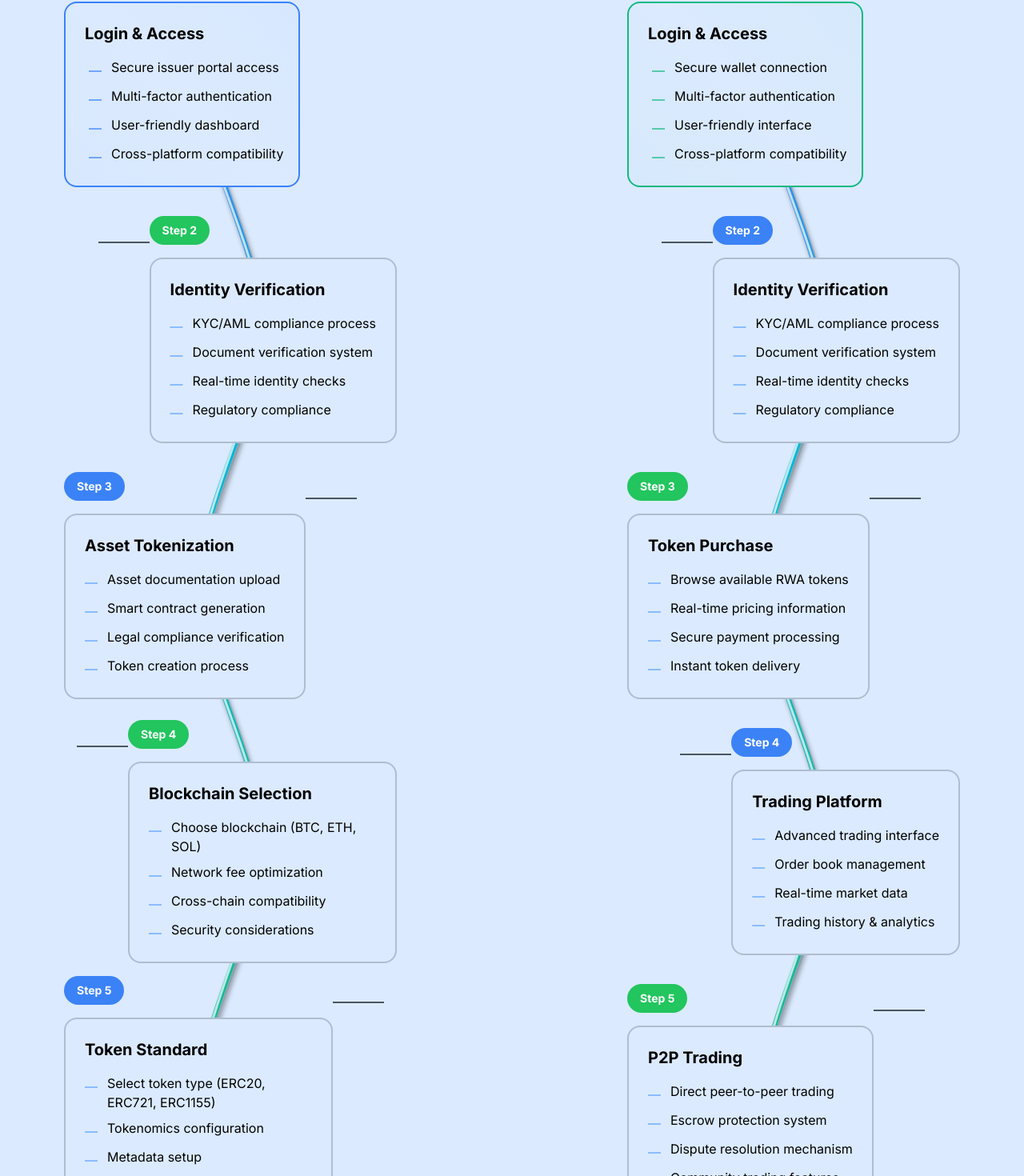
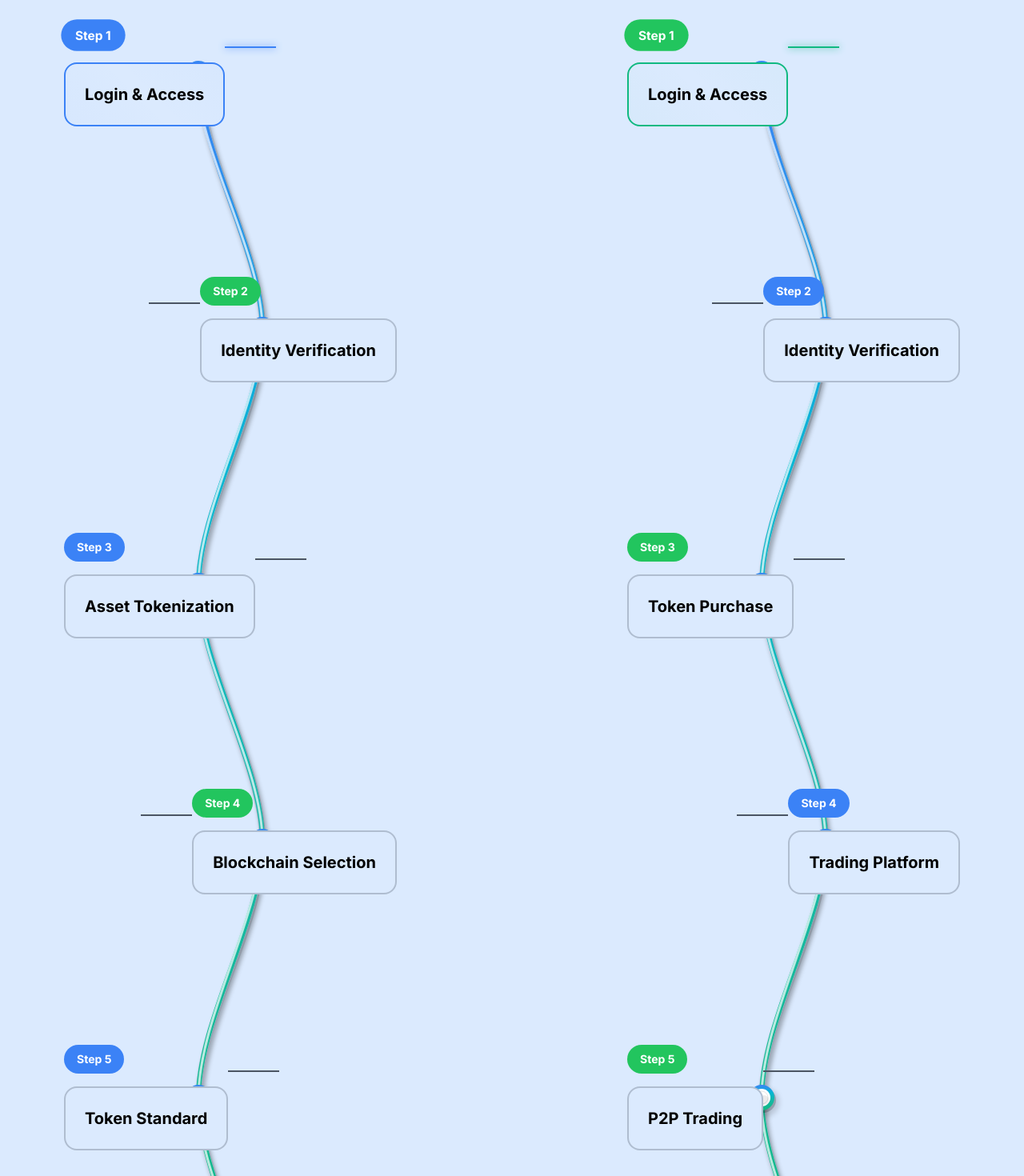
Before and after one commit to anskp/echo-copym-v1.5, a React (Vite) app: page /roadmap in a window 1280 px wide. Shown: the part 809-2279 px from the top of the page at 80% size. Built offline with nearby package versions, Linux system fonts and the light colour scheme; a web font is replaced by a local one.

Commit message:
roadmap changed

```diff
--- a/src/pages/Roadmap/sections/InvestorRoadmap.jsx
+++ b/src/pages/Roadmap/sections/InvestorRoadmap.jsx
@@ -15,13 +15,7 @@
       side: "left",
       color: "bg-green-500",
       glowColor: "shadow-green-500/50",
-      ballColor: "#10B981",
-      items: [
-        "Secure wallet connection",
-        "Multi-factor authentication",
-        "User-friendly interface",
-        "Cross-platform compatibility"
-      ]
+      ballColor: "#10B981"
     },
     {
       id: 2,
@@ -30,13 +24,7 @@
       side: "right",
       color: "bg-blue-500",
       glowColor: "shadow-blue-500/50",
-      ballColor: "#3B82F6",
-      items: [
-        "KYC/AML compliance process",
-        "Document verification system",
-        "Real-time identity checks",
-        "Regulatory compliance"
-      ]
+      ballColor: "#3B82F6"
     },
     {
       id: 3,
@@ -45,13 +33,7 @@
       side: "left",
       color: "bg-green-500",
       glowColor: "shadow-green-500/50",
-      ballColor: "#10B981",
-      items: [
-        "Browse available RWA tokens",
-        "Real-time pricing information",
-        "Secure payment processing",
-        "Instant token delivery"
-      ]
+      ballColor: "#10B981"
     },
     {
       id: 4,
@@ -60,13 +42,7 @@
       side: "right",
       color: "bg-blue-500",
       glowColor: "shadow-blue-500/50",
-      ballColor: "#3B82F6",
-      items: [
-        "Advanced trading interface",
-        "Order book management",
-        "Real-time market data",
-        "Trading history & analytics"
-      ]
+      ballColor: "#3B82F6"
     },
     {
       id: 5,
@@ -75,13 +51,7 @@
       side: "left",
       color: "bg-green-500",
       glowColor: "shadow-green-500/50",
-      ballColor: "#10B981",
-      items: [
-        "Direct peer-to-peer trading",
-        "Escrow protection system",
-        "Dispute resolution mechanism",
-        "Community trading features"
-      ]
+      ballColor: "#10B981"
     },
     {
       id: 6,
@@ -90,13 +60,7 @@
       side: "right",
       color: "bg-blue-500",
       glowColor: "shadow-blue-500/50",
-      ballColor: "#3B82F6",
-      items: [
-        "Advanced charting tools",
-        "Technical analysis indicators",
-        "Portfolio performance tracking",
-        "Market insights & alerts"
-      ]
+      ballColor: "#3B82F6"
     }
   ];
 
@@ -317,23 +281,7 @@
                   </div>
 
                     {/* Title */}
-                    <h3 className="text-lg sm:text-xl font-bold text-black mb-3 sm:mb-4">{item.title}</h3>
-
-                  {/* Items List */}
-                    <ul className="space-y-2 sm:space-y-3">
-                    {item.items.map((feature, idx) => (
-                      <motion.li
-                        key={idx}
-                          className="text-gray-600 text-sm sm:text-base flex items-start"
-                        initial={{ opacity: 0, x: -10 }}
-                        whileInView={{ opacity: 1, x: 0 }}
-                        transition={{ delay: idx * 0.1, duration: 0.3 }}
-                        >
-                          <span className="text-blue-400 mr-2 sm:mr-3 mt-1 flex-shrink-0">—</span>
-                          <span>{feature}</span>
-                      </motion.li>
-                    ))}
-                  </ul>
+                    <h3 className="text-lg sm:text-xl font-bold text-black">{item.title}</h3>
 
                   {/* Glow Effect */}
                   <AnimatePresence>
@@ -666,31 +614,7 @@
                     </AnimatePresence>
 
                         <div className="relative z-10">
-                          <h3 className="text-xl font-bold brand-card-title text-black mb-4">{item.title}</h3>
-
-                          <ul className="space-y-2">
-                            {item.items.map((feature, idx) => (
-                              <motion.li
-                                key={idx}
-                                className="text-gray-600 flex items-start"
-                                animate={{
-                                  color: activeSection === index ? '#000' : '#000000ff',
-                                  x: activeSection === index ? 5 : 0
-                                }}
-                                transition={{ delay: idx * 0.1, duration: 0.3 }}
-                              >
-                                <motion.span
-                                  className="text-blue-400 mr-3 mt-1"
-                                  animate={{
-                                    color: activeSection === index ? item.ballColor : '#60A5FA'
-                                  }}
-                                >
-                                  —
-                                </motion.span>
-                                {feature}
-                              </motion.li>
-                            ))}
-                          </ul>
+                          <h3 className="text-xl font-bold brand-card-title text-black">{item.title}</h3>
                         </div>
                       </motion.div>
                   </motion.div>
--- a/src/pages/Roadmap/sections/RWARoadmap.jsx
+++ b/src/pages/Roadmap/sections/RWARoadmap.jsx
@@ -15,13 +15,7 @@
       side: "left",
       color: "bg-blue-500",
       glowColor: "shadow-blue-500/50",
-      ballColor: "#3B82F6",
-      items: [
-        "Secure issuer portal access",
-        "Multi-factor authentication",
-        "User-friendly dashboard",
-        "Cross-platform compatibility"
-      ]
+      ballColor: "#3B82F6"
     },
     {
       id: 2,
@@ -30,13 +24,7 @@
       side: "right",
       color: "bg-green-500",
       glowColor: "shadow-green-500/50",
-      ballColor: "#10B981",
-      items: [
-        "KYC/AML compliance process",
-        "Document verification system",
-        "Real-time identity checks",
-        "Regulatory compliance"
-      ]
+      ballColor: "#10B981"
     },
     {
       id: 3,
@@ -45,13 +33,7 @@
       side: "left",
       color: "bg-blue-500",
       glowColor: "shadow-blue-500/50",
-      ballColor: "#3B82F6",
-      items: [
-        "Asset documentation upload",
-        "Smart contract generation",
-        "Legal compliance verification",
-        "Token creation process"
-      ]
+      ballColor: "#3B82F6"
     },
     {
       id: 4,
@@ -60,13 +42,7 @@
       side: "right",
       color: "bg-green-500",
       glowColor: "shadow-green-500/50",
-      ballColor: "#10B981",
-      items: [
-        "Choose blockchain (BTC, ETH, SOL)",
-        "Network fee optimization",
-        "Cross-chain compatibility",
-        "Security considerations"
-      ]
+      ballColor: "#10B981"
     },
     {
       id: 5,
@@ -75,13 +51,7 @@
       side: "left",
       color: "bg-blue-500",
       glowColor: "shadow-blue-500/50",
-      ballColor: "#3B82F6",
-      items: [
-        "Select token type (ERC20, ERC721, ERC1155)",
-        "Tokenomics configuration",
-        "Metadata setup",
-        "Smart contract deployment"
-      ]
+      ballColor: "#3B82F6"
     },
     {
       id: 6,
@@ -90,13 +60,7 @@
       side: "right",
       color: "bg-green-500",
       glowColor: "shadow-green-500/50",
-      ballColor: "#10B981",
-      items: [
-        "Marketplace integration",
-        "Pricing strategy setup",
-        "Liquidity pool creation",
-        "Trading pair establishment"
-      ]
+      ballColor: "#10B981"
     }
   ];
 
@@ -317,23 +281,7 @@
                   </div>
 
                     {/* Title */}
-                    <h3 className="text-lg sm:text-xl font-bold text-black mb-3 sm:mb-4">{item.title}</h3>
-
-                  {/* Items List */}
-                    <ul className="space-y-2 sm:space-y-3">
-                    {item.items.map((feature, idx) => (
-                      <motion.li
-                        key={idx}
-                          className="text-gray-600 text-sm sm:text-base flex items-start"
-                        initial={{ opacity: 0, x: -10 }}
-                        whileInView={{ opacity: 1, x: 0 }}
-                        transition={{ delay: idx * 0.1, duration: 0.3 }}
-                        >
-                          <span className="text-blue-400 mr-2 sm:mr-3 mt-1 flex-shrink-0">—</span>
-                          <span>{feature}</span>
-                      </motion.li>
-                    ))}
-                  </ul>
+                    <h3 className="text-lg sm:text-xl font-bold text-black">{item.title}</h3>
 
                   {/* Glow Effect */}
                   <AnimatePresence>
@@ -665,33 +613,9 @@
                       )}
                     </AnimatePresence>
 
-                      <div className="relative z-10">
-                        <h3 className="text-xl font-bold brand-card-title text-black mb-4">{item.title}</h3>
-
-                        <ul className="space-y-2">
-                          {item.items.map((feature, idx) => (
-                            <motion.li
-                              key={idx}
-                              className="text-gray-600 flex items-start"
-                              animate={{
-                                color: activeSection === index ? '#000' : '#000000ff',
-                                x: activeSection === index ? 5 : 0
-                              }}
-                              transition={{ delay: idx * 0.1, duration: 0.3 }}
-                            >
-                              <motion.span
-                                className="text-blue-400 mr-3 mt-1"
-                                animate={{
-                                  color: activeSection === index ? item.ballColor : '#60A5FA'
-                                }}
-                              >
-                                —
-                              </motion.span>
-                              {feature}
-                            </motion.li>
-                          ))}
-                        </ul>
-                      </div>
+                                              <div className="relative z-10">
+                          <h3 className="text-xl font-bold brand-card-title text-black">{item.title}</h3>
+                        </div>
                     </motion.div>
                   </motion.div>
                 </div>
```
